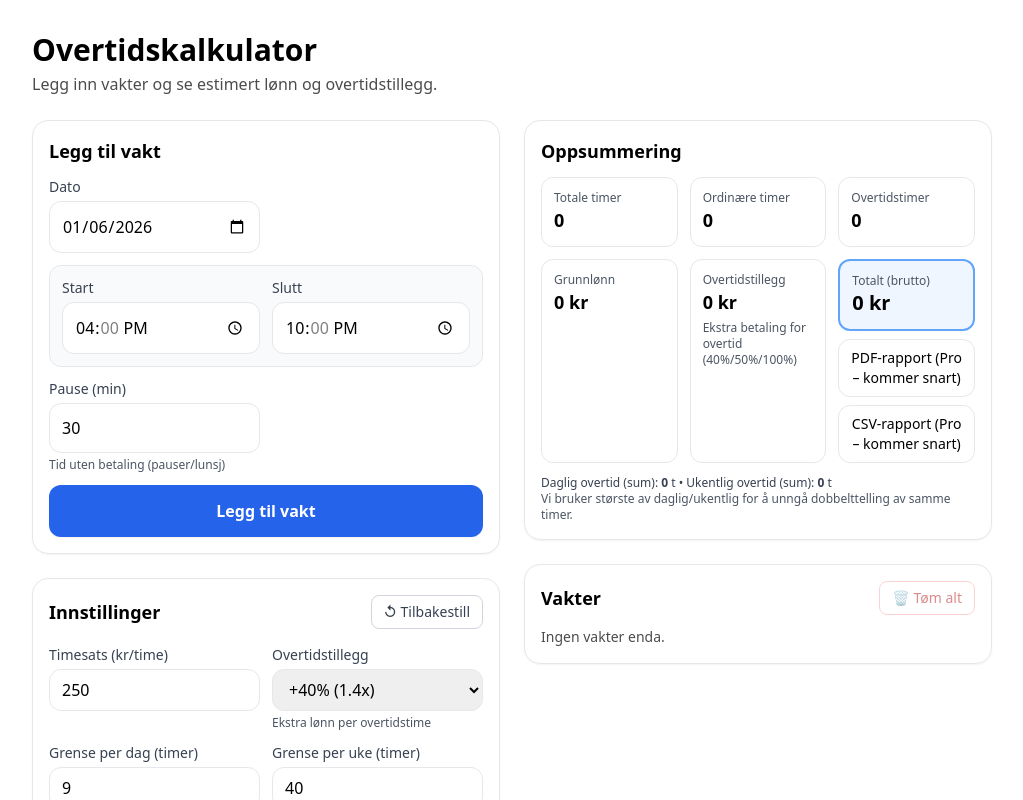
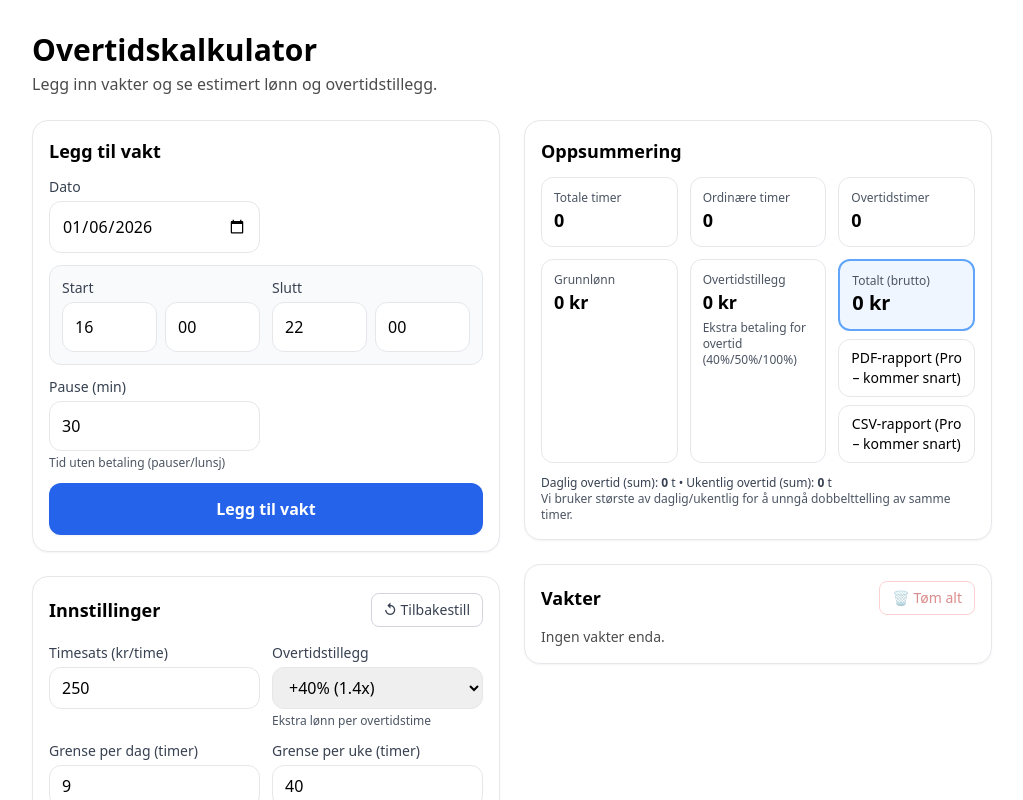
Before and after one commit to KovalDenys1/Overtidskalkulator, a Next.js app: page / in a window 1280 px wide. Shown: the top 800 px of the page, without its empty margins (128-1151 px from the left). Built offline with nearby package versions, Linux system fonts and the light colour scheme.

Commit message:
feat: enhance ShiftForm with hour and minute selection for start and end times

```diff
--- a/components/ShiftForm.tsx
+++ b/components/ShiftForm.tsx
@@ -14,6 +14,10 @@ export default function ShiftForm({
   const [date, setDate] = useState<string>(todayISO());
   const [startTime, setStartTime] = useState("16:00");
   const [endTime, setEndTime] = useState("22:00");
+  const [startHour, setStartHour] = useState<number>(16);
+  const [startMinute, setStartMinute] = useState<number>(0);
+  const [endHour, setEndHour] = useState<number>(22);
+  const [endMinute, setEndMinute] = useState<number>(0);
   const [breakMinutes, setBreakMinutes] = useState<number>(30);
   const [loading, setLoading] = useState(false);
   const [justAdded, setJustAdded] = useState(false);
@@ -24,7 +28,12 @@ export default function ShiftForm({
       onSubmit={async (e) => {
         e.preventDefault();
         setLoading(true);
-        await Promise.resolve(onAdd({ date, startTime, endTime, breakMinutes }));
+        const pad = (n: number) => n.toString().padStart(2, "0");
+        const s = `${pad(startHour)}:${pad(startMinute)}`;
+        const en = `${pad(endHour)}:${pad(endMinute)}`;
+        setStartTime(s);
+        setEndTime(en);
+        await Promise.resolve(onAdd({ date, startTime: s, endTime: en, breakMinutes }));
         const device = typeof window !== "undefined" ? (window.innerWidth < 768 ? "mobile" : "desktop") : "desktop";
         trackEvent("add_shift", { source: "main_form", device });
         setLoading(false);
@@ -49,26 +58,60 @@ export default function ShiftForm({
         <div className="sm:col-span-2 grid grid-cols-1 sm:grid-cols-2 gap-3 p-3 rounded-xl bg-gray-50 border border-gray-200">
           <label className="space-y-1 min-w-0">
             <div className="text-sm font-medium text-gray-700">Start</div>
-            <input
-              type="time"
-              value={startTime}
-              onChange={(e) => setStartTime(e.target.value)}
-              step="3600"
-              className="w-full max-w-full min-w-0 rounded-xl border px-3 py-3 min-h-12 appearance-none bg-white"
-              required
-            />
+            <div className="flex gap-2">
+              <select
+                aria-label="Start hour"
+                value={startHour}
+                onChange={(e) => setStartHour(Number(e.target.value))}
+                className="w-1/2 max-w-full min-w-0 rounded-xl border px-3 py-3 appearance-none bg-white"
+              >
+                {Array.from({ length: 24 }).map((_, i) => (
+                  <option key={i} value={i}>
+                    {i.toString().padStart(2, "0")}
+                  </option>
+                ))}
+              </select>
+              <select
+                aria-label="Start minute"
+                value={startMinute}
+                onChange={(e) => setStartMinute(Number(e.target.value))}
+                className="w-1/2 max-w-full min-w-0 rounded-xl border px-3 py-3 appearance-none bg-white"
+              >
+                <option value={0}>00</option>
+                <option value={15}>15</option>
+                <option value={30}>30</option>
+                <option value={45}>45</option>
+              </select>
+            </div>
           </label>
 
           <label className="space-y-1 min-w-0">
             <div className="text-sm font-medium text-gray-700">Slutt</div>
-            <input
-              type="time"
-              value={endTime}
-              onChange={(e) => setEndTime(e.target.value)}
-              step="3600"
-              className="w-full max-w-full min-w-0 rounded-xl border px-3 py-3 min-h-12 appearance-none bg-white"
-              required
-            />
+            <div className="flex gap-2">
+              <select
+                aria-label="End hour"
+                value={endHour}
+                onChange={(e) => setEndHour(Number(e.target.value))}
+                className="w-1/2 max-w-full min-w-0 rounded-xl border px-3 py-3 appearance-none bg-white"
+              >
+                {Array.from({ length: 24 }).map((_, i) => (
+                  <option key={i} value={i}>
+                    {i.toString().padStart(2, "0")}
+                  </option>
+                ))}
+              </select>
+              <select
+                aria-label="End minute"
+                value={endMinute}
+                onChange={(e) => setEndMinute(Number(e.target.value))}
+                className="w-1/2 max-w-full min-w-0 rounded-xl border px-3 py-3 appearance-none bg-white"
+              >
+                <option value={0}>00</option>
+                <option value={15}>15</option>
+                <option value={30}>30</option>
+                <option value={45}>45</option>
+              </select>
+            </div>
           </label>
         </div>
 
```
